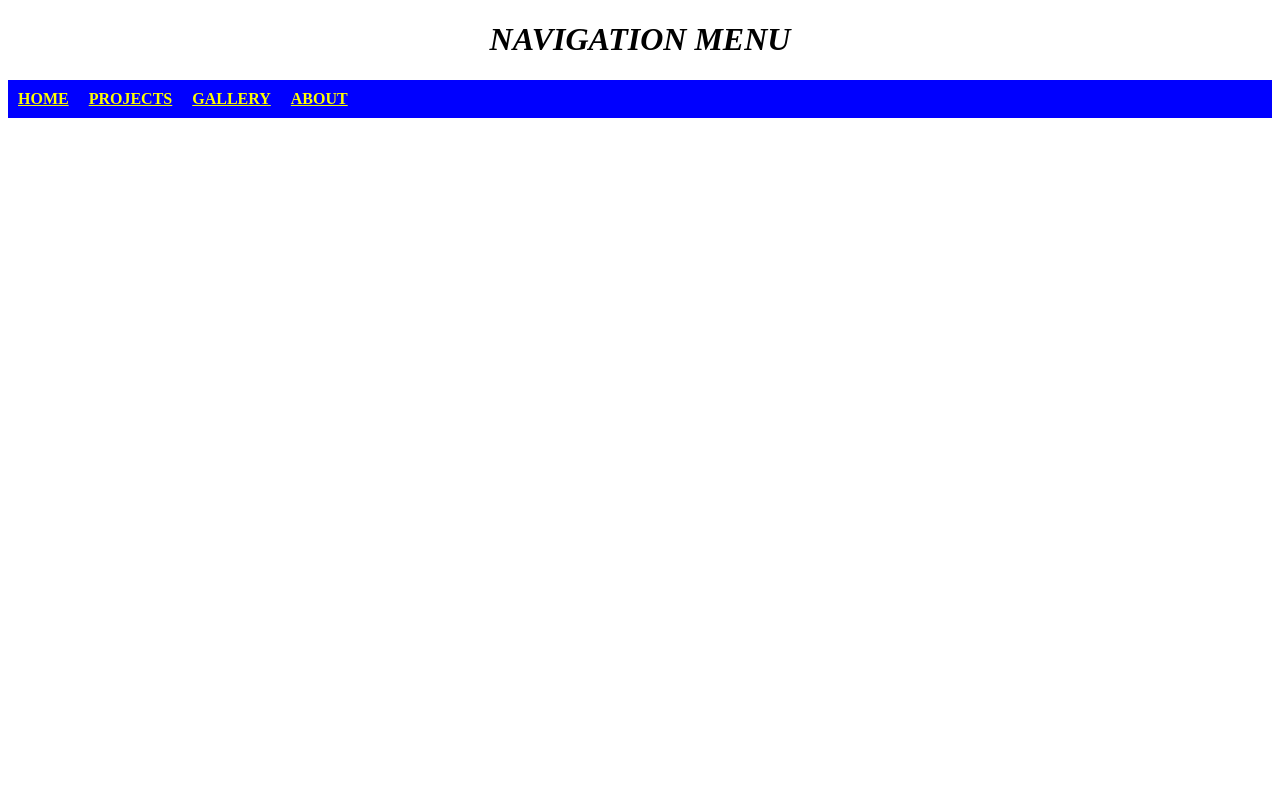
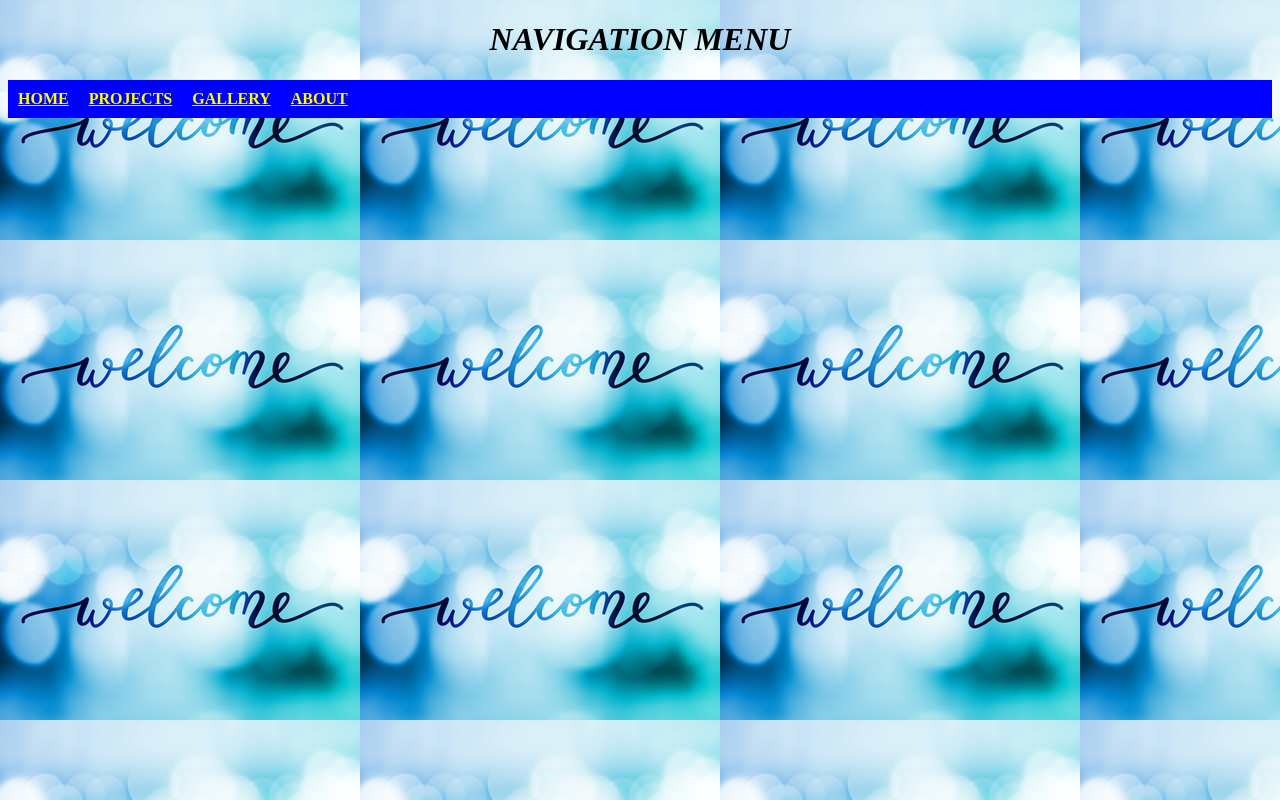
Before and after one commit to praveen21-ai/praveen-project, a plain HTML site: page HOME.html in a window 1280 px wide. Drawn offline with Linux system fonts and the light colour scheme.

Commit message:
Update HOME.html

```diff
--- a/HOME.html
+++ b/HOME.html
@@ -22,7 +22,7 @@
         }
     </style>
 </head>
-    <body background=" ">
+    <body background="docfile.jpg">
        <h1 align= "center" style="color:black"><i> NAVIGATION MENU </h1></i>
       <div class="navebar">
    <a href ="index.html">  HOME  </a>
```
